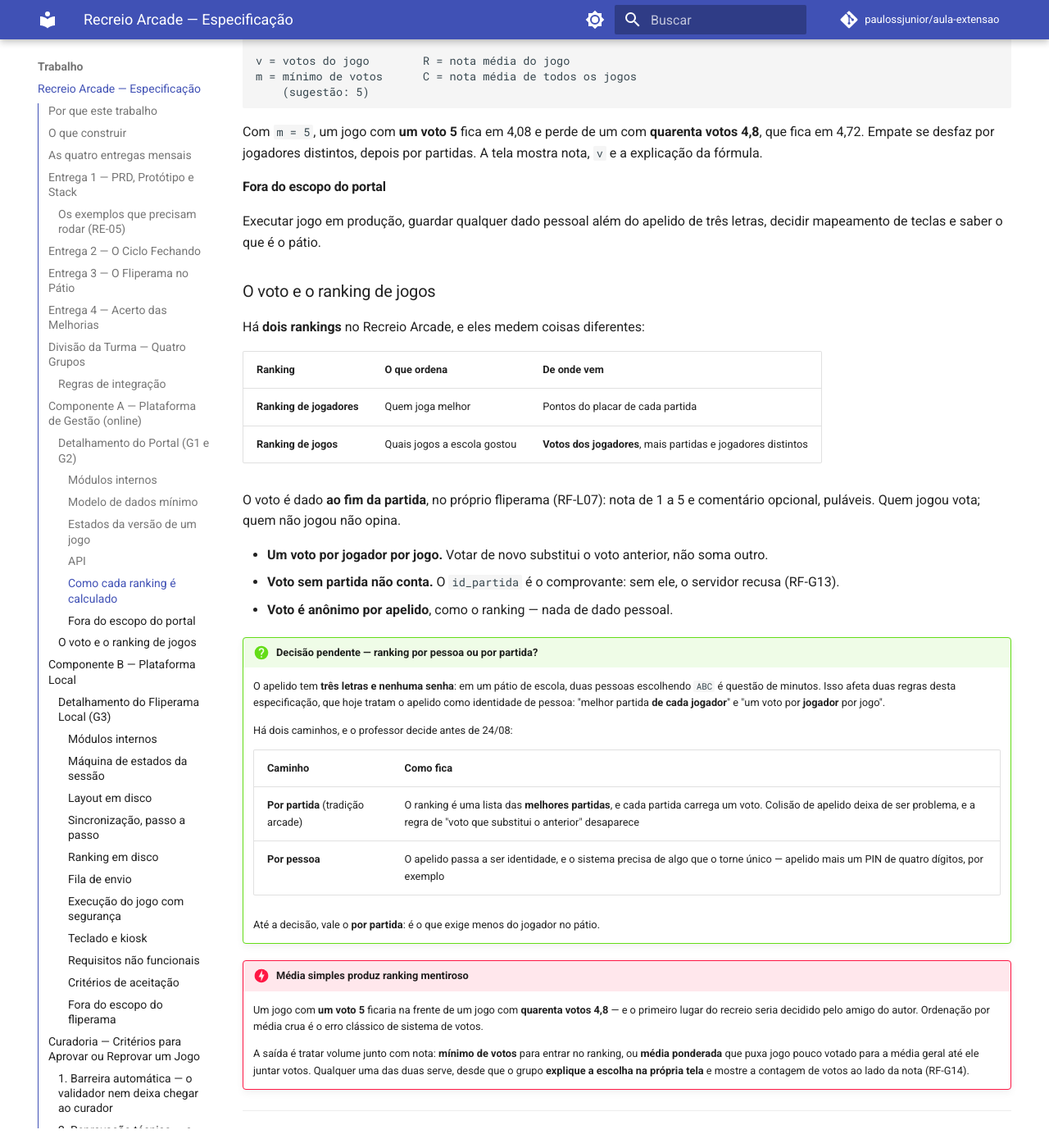
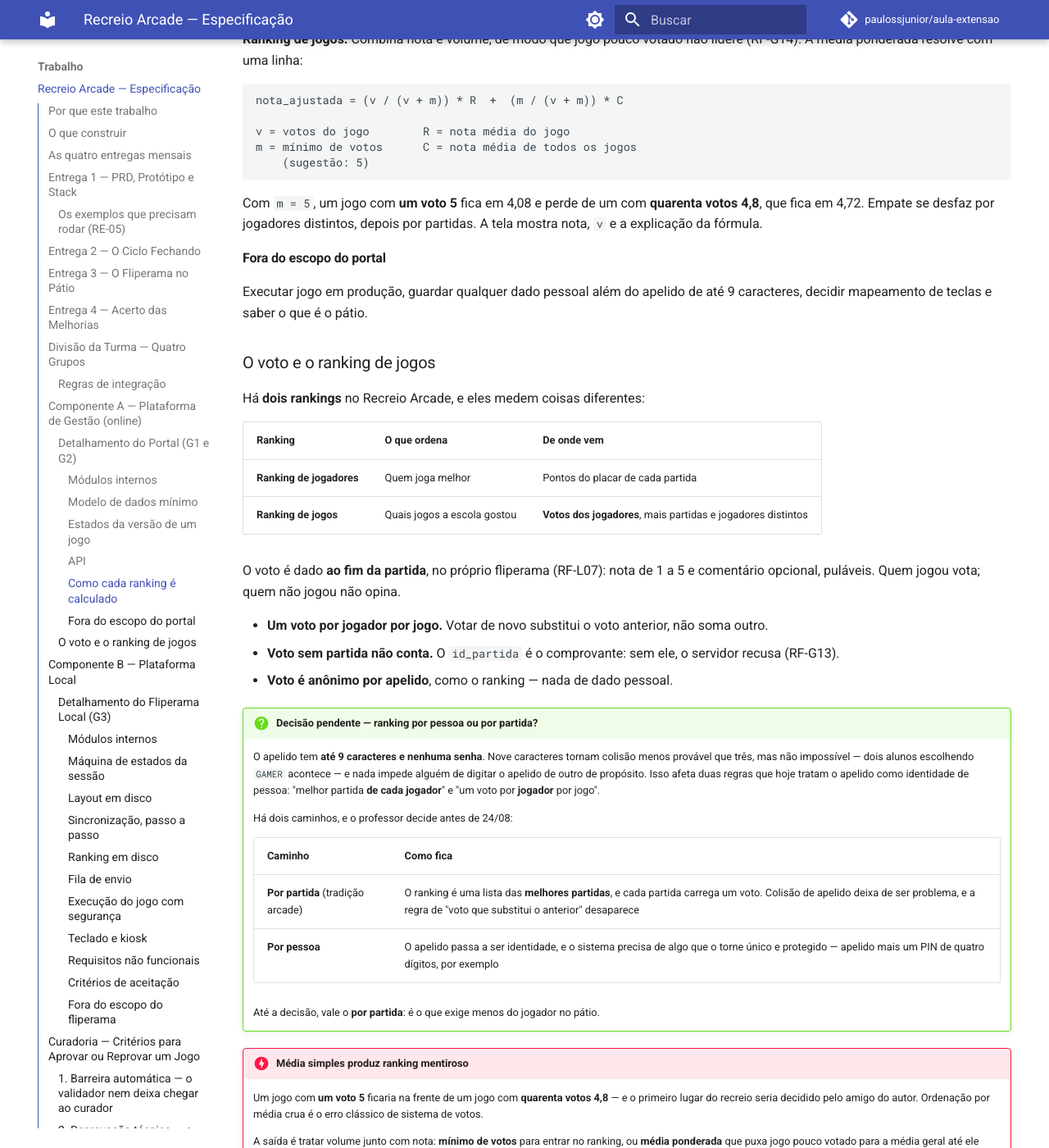
Before and after one commit to paulossjunior/aula-extensao, an MkDocs documentation site: the page built from docs/trabalho/recreio-arcade.md, in a window 1280 px wide and 1400 px high, scrolled down 11477 px. Shown: the whole window at 82% size. Built offline with MkDocs 1.6.1 and Material for MkDocs 9.7.7, drawn with Linux system fonts in a browser that asks for light colours; comment, search, counter and statistics services are not loaded; some of the changed text lies outside the part shown.

Commit message:
docs: allow player nicknames of up to 9 characters
O apelido do jogador passa de três letras para até 9 caracteres
(A-Z e 0-9), digitado no teclado ou montado com as setas quando alguma
tecla estiver morta.

- RF-L26: barrar apelido ofensivo por lista de bloqueio, já que nove
  caracteres permitem escrever qualquer coisa num ranking público
- RF-G16: curador pode anonimizar apelido sem apagar a partida
- RNF-L10: o campo pede apelido, nunca "seu nome"

Co-Authored-By: Claude Opus 5 (1M context) <noreply@anthropic.com>

````diff
--- a/docs/trabalho/recreio-arcade.md
+++ b/docs/trabalho/recreio-arcade.md
@@ -96,7 +96,7 @@ Vence em **segunda, 31/08/2026**, e é o que a turma apresenta nesse dia.
 | **RE-01** | **PRD do Recreio Arcade** completo, nas seis seções do [Template de PRD](../modelos/prd-template.md): problema, público-alvo, soluções existentes, concorrentes, indicadores de sucesso e oportunidade | **Turma** |
 | **RE-02** | **Protótipo funcionando** da plataforma de gestão no Figma Maker, com as seis telas de [Telas](#telas-layout-no-figma-maker) navegáveis entre si | **G2** |
 | **RE-03** | **Protótipo funcionando** do fliperama local no Figma Maker, com as sete telas navegáveis, incluindo o mapa de teclas | **G3** |
-| **RE-04** | Dois **fluxos clicáveis de ponta a ponta**: submissão → validação → aprovação → catálogo, e atração → três letras → painel → jogo → placar → voto | **G2 · G3** |
+| **RE-04** | Dois **fluxos clicáveis de ponta a ponta**: submissão → validação → aprovação → catálogo, e atração → apelido → painel → jogo → placar → voto | **G2 · G3** |
 | **RE-05** | **Proposta de stack com exemplo que roda** para cada camada — não basta nomear a ferramenta, é preciso mostrá-la funcionando | **Todos** |
 | **RE-06** | Identidade visual do fliperama: **uma tela de jogo em pixel art**, dentro das regras de RJ-11, e uma questão de exemplo com fonte | **G4** |
 | **RE-07** | `ARQUITETURA.md` com os contratos fechados em plenária — pacote, API, placar e feedback | **Turma** |
@@ -221,6 +221,7 @@ Aplicação web **hospedada e acessível pela internet** — não roda em `local
 | **RF-G13** | Registrar o **voto do jogador** em cada jogo: um voto por jogador por jogo, o último substituindo o anterior, e **recusar voto que não venha de uma partida jogada** | **G1** |
 | **RF-G14** | Calcular o ranking de jogos de modo que **jogo com poucos votos não lidere** — mínimo de votos ou média ponderada —, exibindo quantos votos cada jogo tem | **G1 · G2** |
 | **RF-G15** | **Impedir que o autor decida sobre a própria submissão**: a curadoria de um jogo é sempre de alguém de outro grupo | **G1 · G2** |
+| **RF-G16** | Permitir ao curador **anonimizar um apelido** no ranking — trocando por `ANON`, sem apagar a partida — para o caso de escapar algo ofensivo da lista de bloqueio | **G1 · G2** |
 
 !!! warning "Reprovar é requisito, não detalhe"
     A parte mais fácil de esquecer é o caminho negativo: pacote quebrado, jogo que não abre, jogo reprovado que **não pode** aparecer no catálogo. Se o catálogo público listar um jogo `submetido`, o requisito RF-G05 está furado.
@@ -249,7 +250,7 @@ Aplicação web **hospedada e acessível pela internet** — não roda em `local
 | **jogo** | `id` (slug), `nome`, `descricao`, `classico_referencia`, `mecanica`, `tema`, `nivel`, `autores[]`, `criado_em` | `id` único; vem do `game.json` |
 | **versao** | `id`, `jogo_id`, `versao` (semver), `arquivo`, `tamanho_bytes`, `estado`, `submetido_em`, `decidido_em`, `decidido_por`, `justificativa` | Uma versão `aprovada` por jogo é a **vigente** |
 | **estacao** | `id`, `nome`, `token_hash`, `ultima_sync` | Identifica o fliperama que envia partidas |
-| **partida** | `id_partida` (UUID, chave), `jogo_id`, `versao_id`, `jogador` (3 letras), `pontos`, `duracao_s`, `acertos`, `erros`, `tema`, `jogado_em`, `recebido_em`, `estacao_id` | `id_partida` repetido é **descartado**, não duplicado |
+| **partida** | `id_partida` (UUID, chave), `jogo_id`, `versao_id`, `jogador` (até 9 caracteres, `[A-Z0-9]{1,9}`), `pontos`, `duracao_s`, `acertos`, `erros`, `tema`, `jogado_em`, `recebido_em`, `estacao_id` | `id_partida` repetido é **descartado**, não duplicado |
 | **voto** | `partida_id`, `jogo_id`, `jogador`, `nota` (1–5), `comentario`, `criado_em` | Único por (`jogo_id`, `jogador`): o novo substitui o anterior |
 | **evento_curadoria** | `id`, `versao_id`, `de_estado`, `para_estado`, `quem`, `quando`, `justificativa` | Append-only: é o histórico de RF-G03 |
 
@@ -314,7 +315,7 @@ Com `m = 5`, um jogo com **um voto 5** fica em 4,08 e perde de um com **quarenta
 
 #### Fora do escopo do portal
 
-Executar jogo em produção, guardar qualquer dado pessoal além do apelido de três letras, decidir mapeamento de teclas e saber o que é o pátio.
+Executar jogo em produção, guardar qualquer dado pessoal além do apelido de até 9 caracteres, decidir mapeamento de teclas e saber o que é o pátio.
 
 ### O voto e o ranking de jogos
 
@@ -332,14 +333,14 @@ O voto é dado **ao fim da partida**, no próprio fliperama (RF-L07): nota de 1
 - **Voto é anônimo por apelido**, como o ranking — nada de dado pessoal.
 
 !!! question "Decisão pendente — ranking por pessoa ou por partida?"
-    O apelido tem **três letras e nenhuma senha**: em um pátio de escola, duas pessoas escolhendo `ABC` é questão de minutos. Isso afeta duas regras desta especificação, que hoje tratam o apelido como identidade de pessoa: "melhor partida **de cada jogador**" e "um voto por **jogador** por jogo".
+    O apelido tem **até 9 caracteres e nenhuma senha**. Nove caracteres tornam colisão menos provável que três, mas não impossível — dois alunos escolhendo `GAMER` acontece — e nada impede alguém de digitar o apelido de outro de propósito. Isso afeta duas regras que hoje tratam o apelido como identidade de pessoa: "melhor partida **de cada jogador**" e "um voto por **jogador** por jogo".
 
     Há dois caminhos, e o professor decide antes de 24/08:
 
     | Caminho | Como fica |
     |---------|-----------|
     | **Por partida** (tradição arcade) | O ranking é uma lista das **melhores partidas**, e cada partida carrega um voto. Colisão de apelido deixa de ser problema, e a regra de "voto que substitui o anterior" desaparece |
-    | **Por pessoa** | O apelido passa a ser identidade, e o sistema precisa de algo que o torne único — apelido mais um PIN de quatro dígitos, por exemplo |
+    | **Por pessoa** | O apelido passa a ser identidade, e o sistema precisa de algo que o torne único e protegido — apelido mais um PIN de quatro dígitos, por exemplo |
 
     Até a decisão, vale o **por partida**: é o que exige menos do jogador no pátio.
 
@@ -359,7 +360,7 @@ Aplicação que roda na máquina do pátio — com as restrições da seção se
 | **RF-L01** | Sincronizar com a plataforma de gestão: baixar **todos** os pacotes aprovados e guardá-los descompactados em **cache local** no disco — com 200 GB, o catálogo inteiro cabe | **G3** |
 | **RF-L02** | Funcionar **sem internet** depois da sincronização: os jogos já baixados continuam jogáveis | **G3** |
 | **RF-L03** | Apresentar um **painel de seleção** com os jogos disponíveis: nome, autores, controles e capa, com busca ou filtro | **G3** |
-| **RF-L04** | Identificar o jogador por **três letras escolhidas com as setas**, à moda dos fliperamas — sem digitação livre, sem senha e sem dado pessoal | **G3** |
+| **RF-L04** | Identificar o jogador por um **apelido de até 9 caracteres** — `A–Z` e `0–9`, em maiúsculas, sem espaço nem acento —, digitado no teclado **ou** montado com as setas quando alguma tecla estiver morta. Enter confirma; vazio vira `ANON`. Sem senha e sem dado pessoal | **G3** |
 | **RF-L05** | **Executar o jogo** a partir do cache local, em tela cheia, com saída visível para voltar ao painel | **G3** |
 | **RF-L06** | Capturar o **placar ao fim da partida** pelo protocolo de [Contrato de Mensagens](#contrato-de-mensagens-entre-fliperama-e-jogo) | **G3 (+G4)** |
 | **RF-L07** | Pedir o **voto do jogador ao fim da partida**: nota de 1 a 5 e comentário opcional, ambos puláveis com **uma tecla**, enviados junto do placar | **G3** |
@@ -381,6 +382,7 @@ Aplicação que roda na máquina do pátio — com as restrições da seção se
 | **RF-L23** | Ter **mudo global**, ligado por uma tecla e lembrado entre partidas — o pátio pode exigir silêncio a qualquer momento | **G3** |
 | **RF-L24** | Mostrar **erro em linguagem de jogador**: nada de mensagem técnica, código de exceção ou tela em branco na frente de quem passou no pátio | **G3** |
 | **RF-L25** | **Exportar o relatório da sessão** em JSON e CSV — partidas, votos, abandonos e duração —, que é o insumo do `docs/campo.md` da Entrega 3 | **G3** |
+| **RF-L26** | **Barrar apelido ofensivo** na hora da digitação, por lista de bloqueio vinda do arquivo de configuração — o apelido vai para um ranking público, num pátio de escola | **G3** |
 
 !!! tip "A fila de reenvio é o que separa demo de produto"
     O pátio provavelmente não tem Wi-Fi confiável. Placar e voto perdidos por queda de rede são o bug mais provável desta entrega — e o mais fácil de evitar guardando local e reenviando por `id_partida`.
@@ -410,7 +412,7 @@ Aplicação que roda na máquina do pátio — com as restrições da seção se
 stateDiagram-v2
     [*] --> ATRACAO
     ATRACAO --> APELIDO: qualquer tecla
-    APELIDO --> PAINEL: três letras + Enter
+    APELIDO --> PAINEL: apelido + Enter
     PAINEL --> EM_JOGO: Enter no jogo escolhido
     EM_JOGO --> FIM: jogo emite PLACAR
     EM_JOGO --> PAINEL: jogador sai
@@ -505,10 +507,10 @@ Só as teclas canônicas de RJ-15 chegam ao jogo; `event.repeat` é ignorado; no
 | **RNF-L04** | **Robustez**: desligar na tomada não corrompe nem perde partida | Reinício recupera a fila **sem perder nenhuma** partida gravada |
 | **RNF-L05** | **Disponibilidade**: opera sem operador durante o campo | **60 minutos** sem intervenção humana; browser que cai reabre sozinho |
 | **RNF-L06** | **Segurança**: o jogo é código de terceiro | `sandbox` sem `allow-same-origin`, origem do `postMessage` validada, token **fora** do que o browser entrega |
-| **RNF-L07** | **Usabilidade de pátio**: alguém de pé, sem mouse, sem instrução | Legível a **2 m**, tudo em setas e Enter, nenhuma digitação além das 3 letras |
+| **RNF-L07** | **Usabilidade de pátio**: alguém de pé, sem mouse, sem instrução | Legível a **2 m**, tudo em setas e Enter, e a única digitação da sessão é o apelido |
 | **RNF-L08** | **Observabilidade**: dá para reconstruir a sessão depois | Log `jsonl` com início, fim, abandono, sincronização e falha de envio |
 | **RNF-L09** | **Instalação**: sobe em máquina Linux limpa | **Um comando documentado**, sem depender da máquina de quem escreveu |
-| **RNF-L10** | **Privacidade**: nada além das três letras | Log e arquivos **sem** nome, matrícula, IP ou qualquer identificador |
+| **RNF-L10** | **Privacidade**: nada além do apelido | Log e arquivos **sem** nome completo, matrícula, IP ou qualquer identificador — e o apelido é pedido como apelido, nunca como "seu nome" |
 
 #### Critérios de aceitação
 
@@ -531,7 +533,7 @@ Como se testa cada bloco. Se não passa aqui, não está pronto:
 
 #### Fora do escopo do fliperama
 
-Decidir aprovação, **ser a autoridade do ranking** e guardar dado pessoal além das três letras. Guardar ranking em disco ele pode e deve (RF-L17); o que ele não pode é apresentar o número dele como se fosse o oficial (RF-L18).
+Decidir aprovação, **ser a autoridade do ranking** e guardar dado pessoal além do apelido. Guardar ranking em disco ele pode e deve (RF-L17); o que ele não pode é apresentar o número dele como se fosse o oficial (RF-L18).
 
 ---
 
@@ -698,7 +700,7 @@ sequenceDiagram
     participant F as Fliperama (G3)
     participant G as Jogo (G4)
     participant P as Portal (G1)
-    J->>F: escolhe 3 letras com as setas
+    J->>F: digita o apelido (até 9 caracteres)
     F->>F: guarda o apelido só na sessão
     F->>G: abre o jogo e informa apelido + top local
     J->>G: joga
@@ -718,9 +720,9 @@ sequenceDiagram
 O que o SDK oferece ao jogo, somente leitura:
 
 ```ts
-arcade.jogador            // "ANA" — três letras, para escrever na tela
+arcade.jogador            // "ANAPAULA" — até 9 caracteres, para escrever na tela
 arcade.melhoresPontuacoes({ limite: 5 })
-// [{ jogador: "BIA", pontos: 2310, pendente: false }, ...]
+// [{ jogador: "BIAZINHA", pontos: 2310, pendente: false }, ...]
 // vem do ranking em disco do fliperama — funciona sem rede
 ```
 
@@ -836,9 +838,9 @@ São **três mensagens**, e só elas. O jogo roda isolado no iframe e nunca fala
   tipo: "ARCADE_INIT",
   jogo: "invasores-do-lab-207",
   versao: "1.0.0",
-  jogador: "ANA",                 // três letras, só para exibir
+  jogador: "ANAPAULA",                 // até 9 caracteres, só para exibir
   mudo: false,
-  melhores: [{ jogador: "BIA", pontos: 2310, pendente: false }]
+  melhores: [{ jogador: "BIAZINHA", pontos: 2310, pendente: false }]
 }
 ```
 
@@ -994,7 +996,7 @@ Antes de escrever tela, desenhe tela. O layout das duas aplicações é feito no
 | Tela | O que precisa estar visível | Atende |
 |------|------------------------------|--------|
 | **Atração (idle)** | Chamada para quem passa e instrução única: aperte uma tecla | RF-L09 |
-| **Identificação** | Três letras escolhidas com as setas, à moda arcade, e aviso de que aparecem no ranking público | RF-L04 |
+| **Identificação** | Campo de apelido de até 9 caracteres, digitável no teclado ou montado com as setas, e aviso de que ele aparece no ranking público | RF-L04 |
 | **Painel de seleção** | Grade de jogos com capa, autores, tema, nível e controles, navegável por setas | RF-L03, RF-L11 |
 | **Em jogo** | Jogo em tela cheia e como sair, sem poluir a tela | RF-L05 |
 | **Fim de partida** | Pontos, posição no ranking, **voto de 1 a 5**, comentário opcional e **botão de pular** | RF-L06, RF-L07 |
@@ -1259,7 +1261,7 @@ São **15 minutos da turma**, mostrando projeto — não código pela metade:
 |-------|---------------|-------------|
 | 1. O PRD em três minutos | Problema, quem joga, quem autoriza, e os indicadores que o campo vai medir | Turma |
 | 2. Protótipo da gestão | Clicar submissão → rejeição com motivo → aprovação → catálogo | G2 |
-| 3. Protótipo do fliperama | Clicar atração → três letras → painel → jogo → placar → voto | G3 |
+| 3. Protótipo do fliperama | Clicar atração → apelido → painel → jogo → placar → voto | G3 |
 | 4. Os quatro exemplos rodando | Endpoint respondendo, tela consumindo, `postMessage` capturado, Zod rejeitando pacote inválido, sprite andando | G1, G2, G3, G4 |
 | 5. A stack e o que ficou fora | Por que essa escolha e o que foi descartado | Turma |
 | 6. O que o protótipo revelou | A tela que expôs requisito que ninguém tinha pensado | Turma |
````
Also changed, not shown: other parts of docs/trabalho/recreio-arcade.md (+2 -2 lines).
